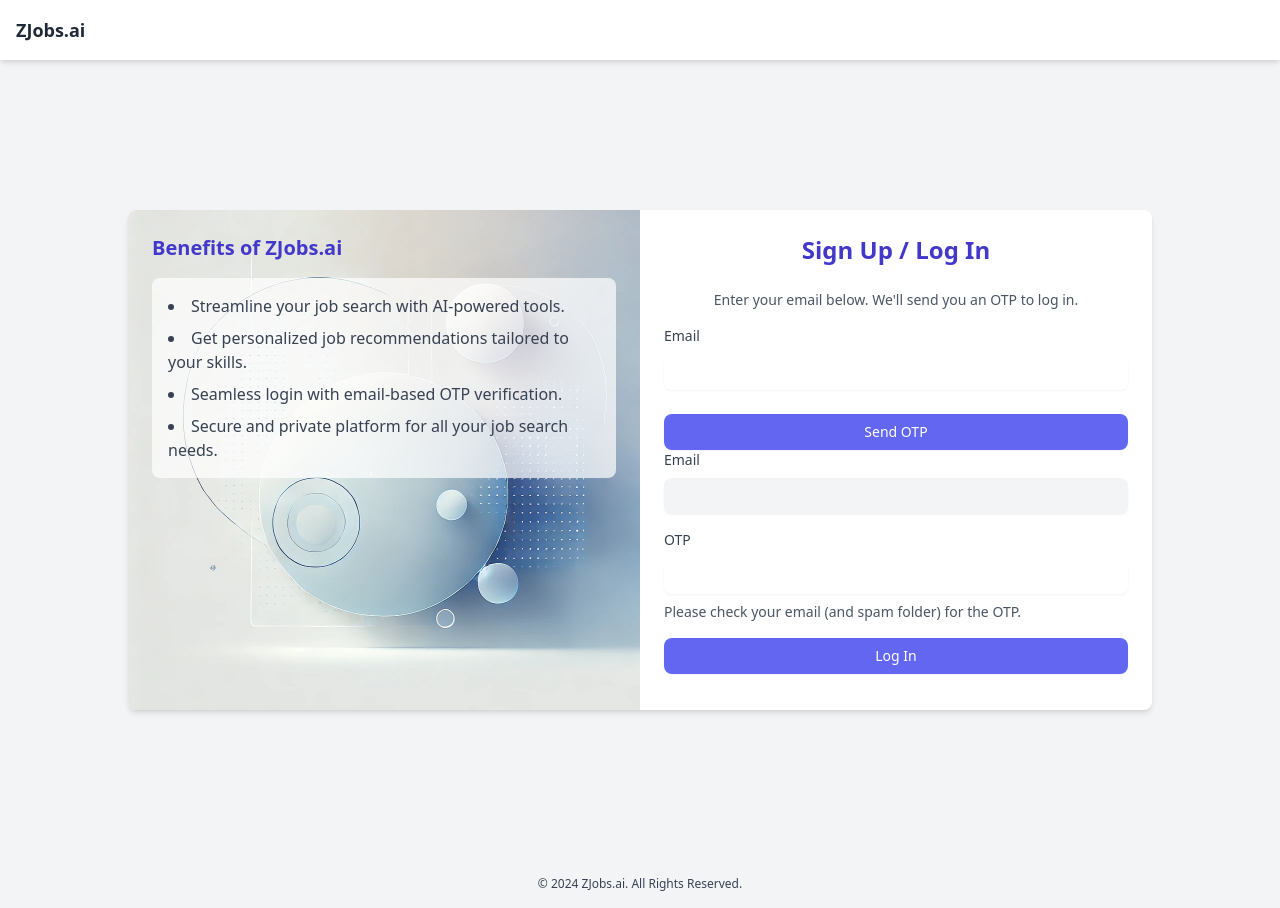
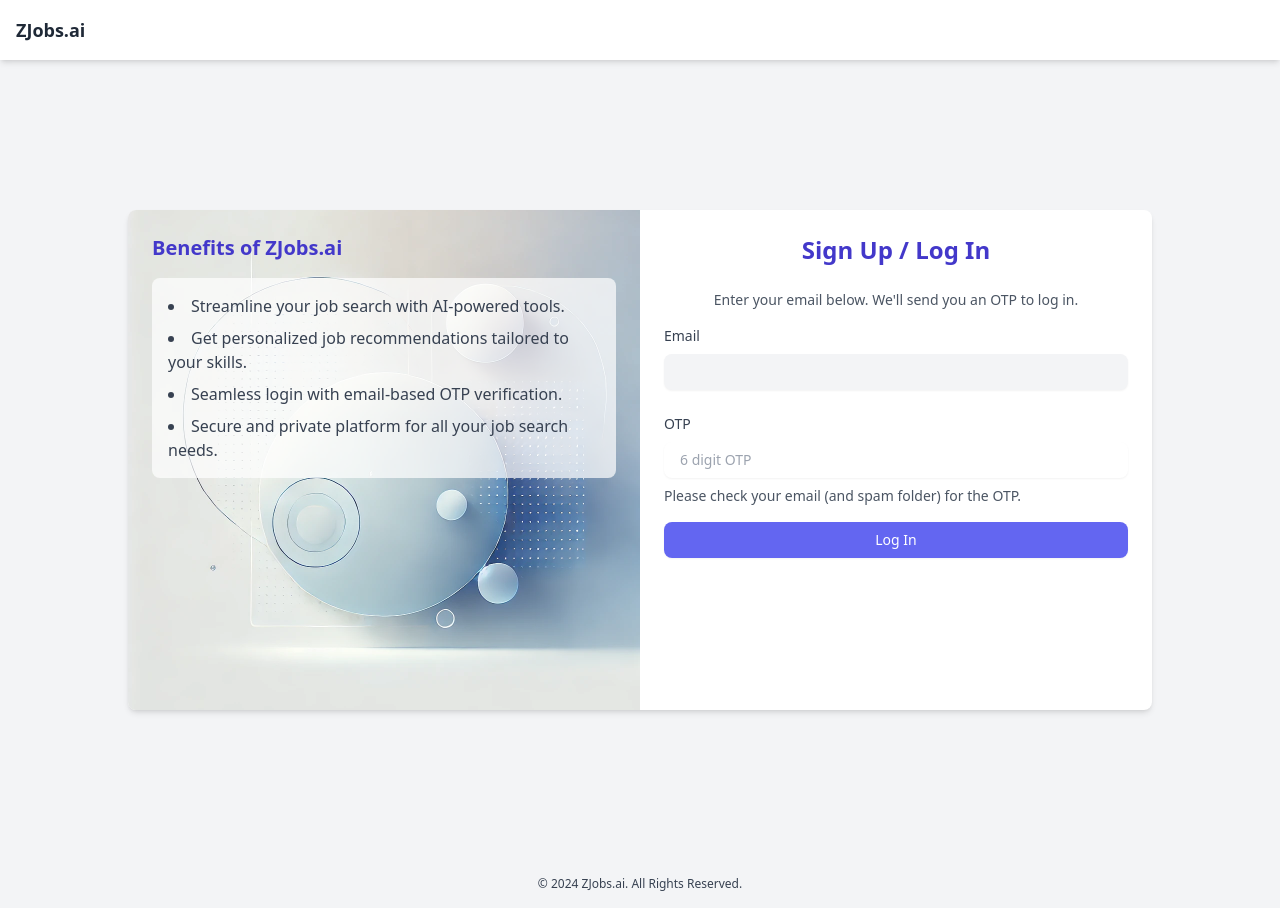
Before and after one commit to Joker-Bat/cv-generator-demo, a React (Vite) app in the folder client/: page /login in a window 1280 px wide. Built offline with nearby package versions, Linux system fonts and the light colour scheme.

Commit message:
Login page markup setup with state done

```diff
--- a/client/src/pages/login/Login.jsx
+++ b/client/src/pages/login/Login.jsx
@@ -1,4 +1,33 @@
+import { useState } from "react";
+
 const Login = () => {
+  const [email, setEmail] = useState("");
+  const [otp, setOTP] = useState("");
+  const [emailSubmitted, setEmailSubmitted] = useState(true);
+  const [errorText, setErrorText] = useState("");
+
+  const handleChangeEmail = event => {
+    setEmail(event.target.value);
+  };
+
+  const handleOTPChange = event => {
+    setOTP(event.target.value);
+  };
+
+  const handleSubmit = event => {
+    event.preventDefault();
+    setErrorText("");
+
+    if (!emailSubmitted) {
+      setEmailSubmitted(true);
+      return;
+    }
+
+    if (otp.length !== 6) {
+      setErrorText("OTP has to be 6 digit");
+    }
+  };
+
   return (
     <>
       <nav className="flex justify-between items-center p-4 bg-white shadow-md">
@@ -37,36 +66,9 @@
                 Enter your email below. We&apos;ll send you an OTP to log in.
               </p>
 
-              <div id="email-section">
-                <form id="email-form">
+              <div className="">
+                <form onSubmit={handleSubmit}>
                   <div className="mb-6">
-                    <label
-                      htmlFor="email"
-                      className="block text-sm font-medium text-gray-700"
-                    >
-                      Email
-                    </label>
-                    <input
-                      type="email"
-                      id="email"
-                      name="email"
-                      required
-                      className="mt-2 w-full border-gray-300 rounded-lg shadow-sm text-sm px-4 py-2 focus:ring-indigo-500 focus:border-indigo-500"
-                    />
-                  </div>
-                  <button
-                    type="button"
-                    id="send-otp"
-                    className="w-full bg-indigo-500 text-white font-medium px-4 py-2 rounded-lg shadow-sm hover:bg-indigo-600 text-sm"
-                  >
-                    Send OTP
-                  </button>
-                </form>
-              </div>
-
-              <div id="otp-section" className="">
-                <form id="otp-form">
-                  <div className="mb-4">
                     <label
                       htmlFor="entered-email"
                       className="block text-sm font-medium text-gray-700"
@@ -75,12 +77,20 @@
                     </label>
                     <input
                       type="email"
-                      id="entered-email"
-                      name="entered-email"
-                      readOnly
-                      className="mt-2 w-full border-gray-300 bg-gray-100 text-gray-500 rounded-lg shadow-sm text-sm px-4 py-2"
+                      name="email"
+                      value={email}
+                      className={`mt-2 w-full border-gray-300 rounded-lg shadow-sm text-sm px-4 py-2
+                        ${
+                          emailSubmitted
+                            ? " bg-gray-100 text-gray-500"
+                            : " focus:ring-indigo-500 focus:border-indigo-500"
+                        }`}
+                      onChange={handleChangeEmail}
+                      disabled={emailSubmitted}
+                      required
                     />
                   </div>
+                  {emailSubmitted && (
                     <div className="mb-4">
                       <label
                         htmlFor="otp"
@@ -90,20 +100,27 @@
                       </label>
                       <input
                         type="text"
-                      id="otp"
                         name="otp"
+                        placeholder="6 digit OTP"
+                        className="mt-2 w-full border-gray-300 rounded-lg shadow-sm text-sm px-4 py-2 focus:ring-indigo-500 focus:border-indigo-500"
+                        value={otp}
+                        onChange={handleOTPChange}
                         required
-                      className="mt-2 w-full border-gray-300 rounded-lg shadow-sm text-sm px-4 py-2 focus:ring-indigo-500 focus:border-indigo-500"
                       />
                       <p className="text-sm text-gray-600 mt-2">
                         Please check your email (and spam folder) for the OTP.
                       </p>
+
+                      {errorText && (
+                        <p className="text-sm text-red-600 mt-4">{errorText}</p>
+                      )}
                     </div>
+                  )}
                   <button
                     type="submit"
                     className="w-full bg-indigo-500 text-white font-medium px-4 py-2 rounded-lg shadow-sm hover:bg-indigo-600 text-sm"
                   >
-                    Log In
+                    {emailSubmitted ? "Log In" : "Send OTP"}
                   </button>
                 </form>
               </div>
```
Lines whose indentation alone changed are shown as unchanged.
